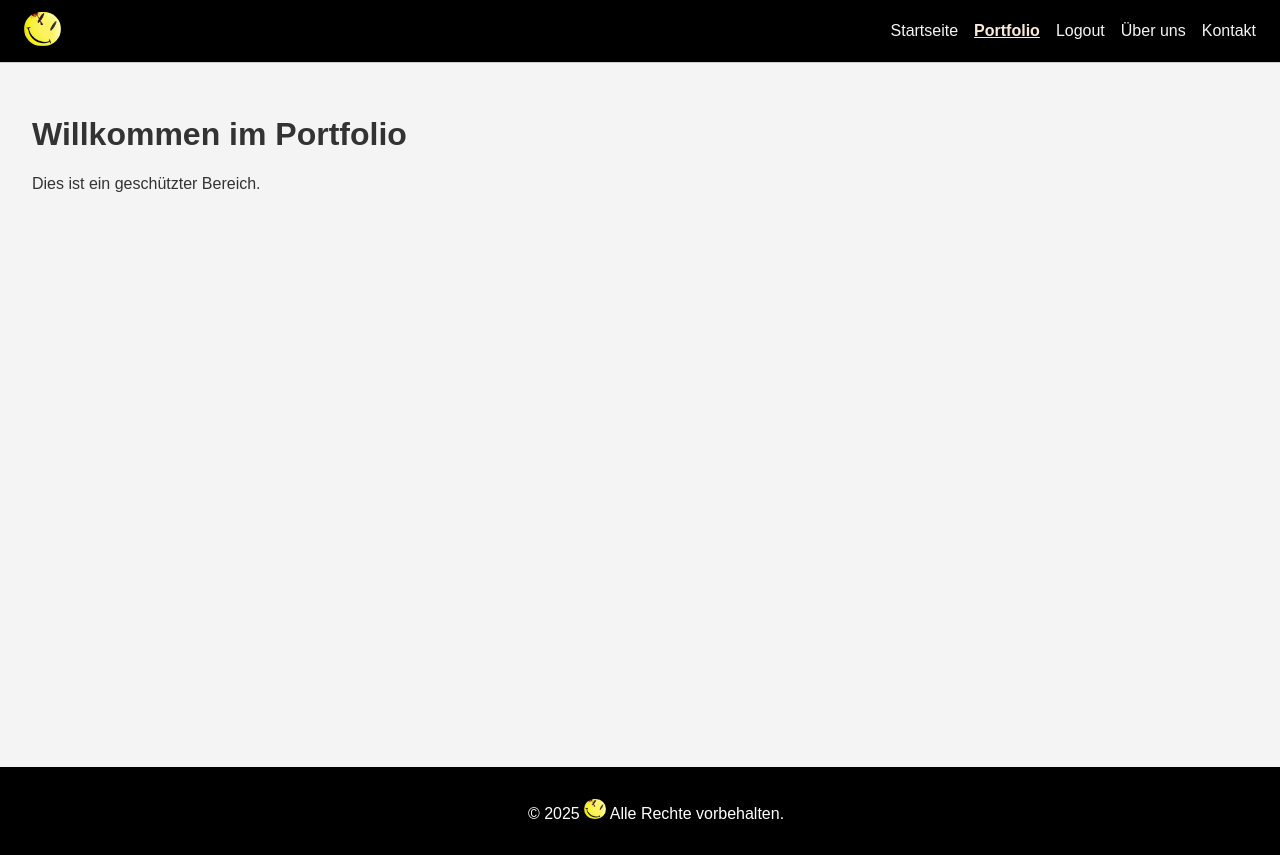
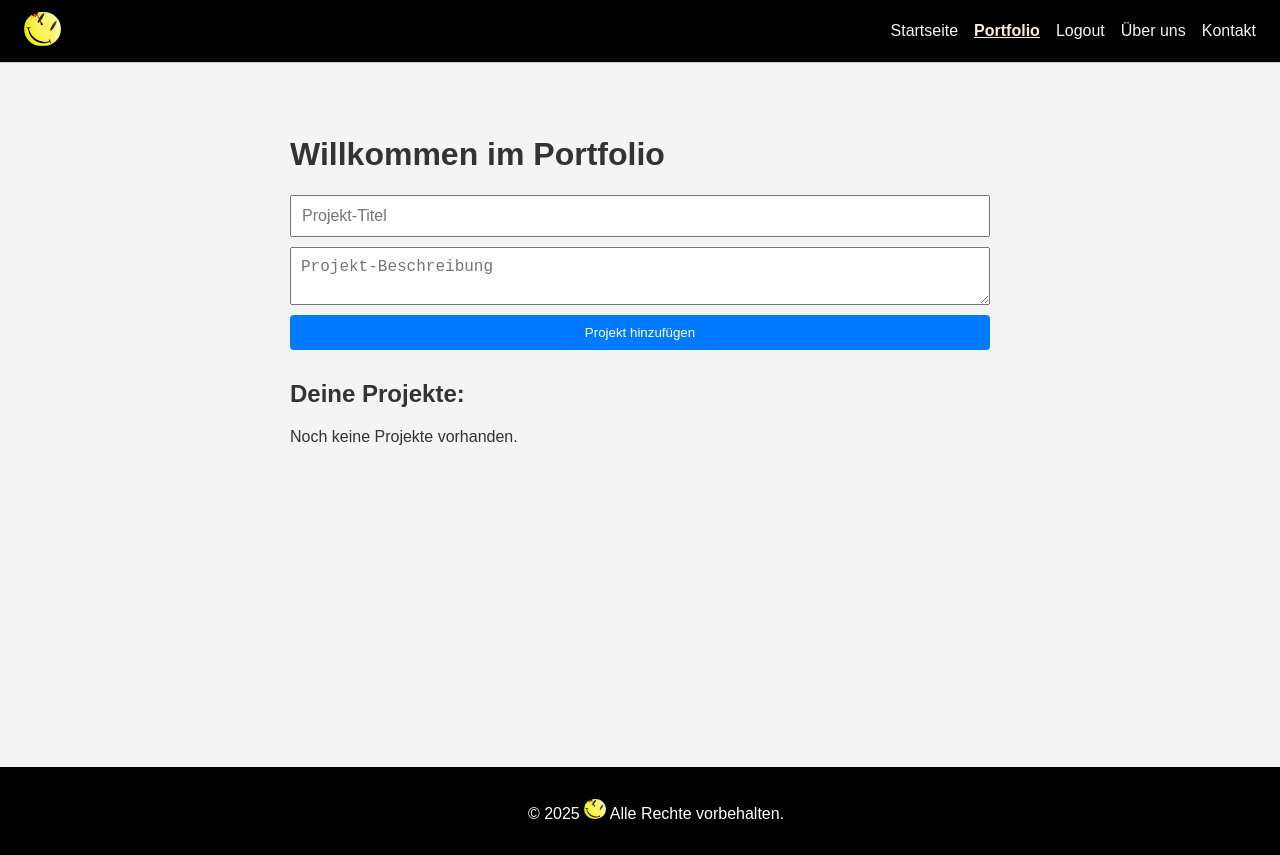
Before and after one commit to AndyTharraketta/Portfolio, a React (Create React App) app: page /login in a window 1280 px wide. Both pictures are taken after typing "Sample", "Sample123", "Sample123" into the empty fields and a click on the button "Login". Shown: the top 855 px of the page. Built offline with nearby package versions, Linux system fonts and the light colour scheme.

Commit message:
edit Portfolio.jsx with logic to allow user entries and adding Portfolio.css

```diff
--- a/src/pages/Portfolio.jsx
+++ b/src/pages/Portfolio.jsx
@@ -1,16 +1,84 @@
-import React from "react";
+import React, { useState, useEffect } from "react";
 import { Navigate } from "react-router-dom";
 import { useAuth } from "../context/AuthContext";
+import "../styles/Portfolio.css";
 
 function Portfolio() {
   const { isLoggedIn } = useAuth();
 
+  const [title, setTitle] = useState("");
+  const [description, setDescription] = useState("");
+  const [projects, setProjects] = useState([]);
+
+  // Laden der gespeicherten Projekte beim Start
+  useEffect(() => {
+    const saved = localStorage.getItem("portfolioProjects");
+    if (saved) {
+      setProjects(JSON.parse(saved));
+    }
+  }, []);
+
+  // Speichern der Projekte, wenn sich die Liste ändert
+  useEffect(() => {
+    localStorage.setItem("portfolioProjects", JSON.stringify(projects));
+  }, [projects]);
+
   if (!isLoggedIn) return <Navigate to="/login" replace />;
 
+  const handleSubmit = (e) => {
+    e.preventDefault();
+
+    if (!title || !description) {
+      alert("Bitte alle Felder ausfüllen.");
+      return;
+    }
+
+    const newProject = {
+      id: Date.now(),
+      title,
+      description,
+    };
+
+    setProjects((prev) => [...prev, newProject]);
+    setTitle("");
+    setDescription("");
+  };
+
+  const handleDelete = (id) => {
+    const updated = projects.filter((project) => project.id !== id);
+    setProjects(updated);
+  };
+
   return (
-    <div>
+    <div className="portfolio-container">
       <h1>Willkommen im Portfolio</h1>
-      <p>Dies ist ein geschützter Bereich.</p>
+
+      <form className="portfolio-form" onSubmit={handleSubmit}>
+        <input
+          type="text"
+          placeholder="Projekt-Titel"
+          value={title}
+          onChange={(e) => setTitle(e.target.value)}
+        />
+        <textarea
+          placeholder="Projekt-Beschreibung"
+          value={description}
+          onChange={(e) => setDescription(e.target.value)}
+        />
+        <button type="submit">Projekt hinzufügen</button>
+      </form>
+
+      <div className="portfolio-list">
+        <h2>Deine Projekte:</h2>
+        {projects.length === 0 && <p>Noch keine Projekte vorhanden.</p>}
+        {projects.map((project) => (
+          <div className="portfolio-project" key={project.id}>
+            <h3>{project.title}</h3>
+            <p>{project.description}</p>
+            <button onClick={() => handleDelete(project.id)}>Löschen</button>
+          </div>
+        ))}
+      </div>
     </div>
   );
 }
--- /dev/null
+++ b/src/styles/Portfolio.css
@@ -0,0 +1,60 @@
+.portfolio-container {
+    padding: 20px;
+    max-width: 700px;
+    margin: auto;
+  }
+
+  .portfolio-form {
+    display: flex;
+    flex-direction: column;
+    gap: 10px;
+  }
+
+  .portfolio-form input,
+  .portfolio-form textarea {
+    padding: 10px;
+    font-size: 16px;
+  }
+
+  .portfolio-form button {
+    padding: 10px;
+    background-color: #007bff;
+    color: white;
+    border: none;
+    cursor: pointer;
+    border-radius: 4px;
+  }
+
+  .portfolio-form button:hover {
+    background-color: #0056b3;
+  }
+
+  .portfolio-list {
+    margin-top: 30px;
+  }
+
+  .portfolio-project {
+    border: 1px solid #ccc;
+    padding: 15px;
+    margin-bottom: 12px;
+    border-radius: 6px;
+    background-color: #f9f9f9;
+  }
+
+  .portfolio-project h3 {
+    margin: 0;
+  }
+
+  .portfolio-project button {
+    margin-top: 8px;
+    background-color: #dc3545;
+    color: white;
+    border: none;
+    padding: 6px 10px;
+    cursor: pointer;
+    border-radius: 4px;
+  }
+
+  .portfolio-project button:hover {
+    background-color: #c82333;
+  }
```
